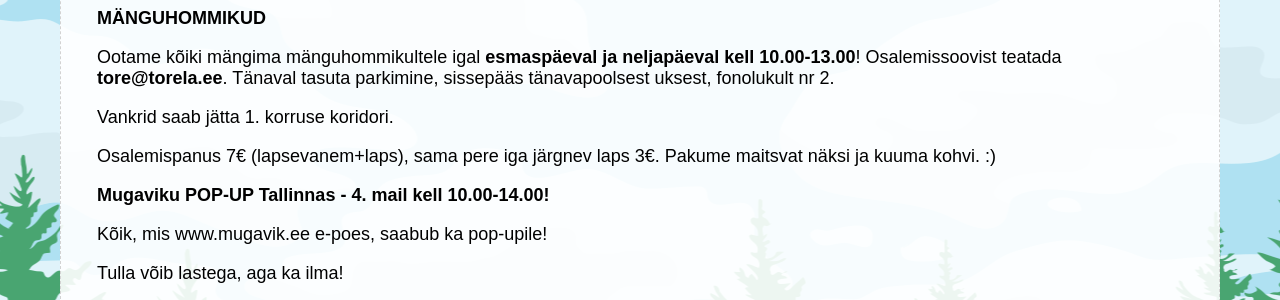
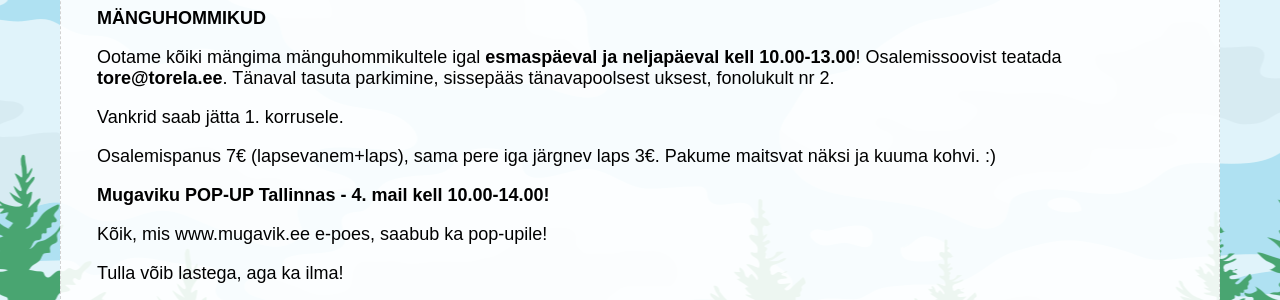
Before and after one commit to mypsik/torela, a Jekyll site: the page built from syndmused/index.md, in a window 1280 px wide. Shown: the part 352-652 px from the top of the page. Built offline with Jekyll 4.4.1, drawn with Linux system fonts in a browser that asks for light colours.

Commit message:
Update index.md

```diff
--- a/syndmused/index.md
+++ b/syndmused/index.md
@@ -13,7 +13,7 @@ Ootame kõiki mängima mänguhommikultele igal **esmaspäeval ja neljapäeval ke
 Osalemissoovist teatada **tore@torela.ee**.
 Tänaval tasuta parkimine, sissepääs tänavapoolsest uksest, fonolukult nr 2.
 
-Vankrid saab jätta 1. korruse koridori.
+Vankrid saab jätta 1. korrusele.
 
 Osalemispanus 7€ (lapsevanem+laps), sama pere iga järgnev laps 3€.
 Pakume maitsvat näksi ja kuuma kohvi. :)
```
